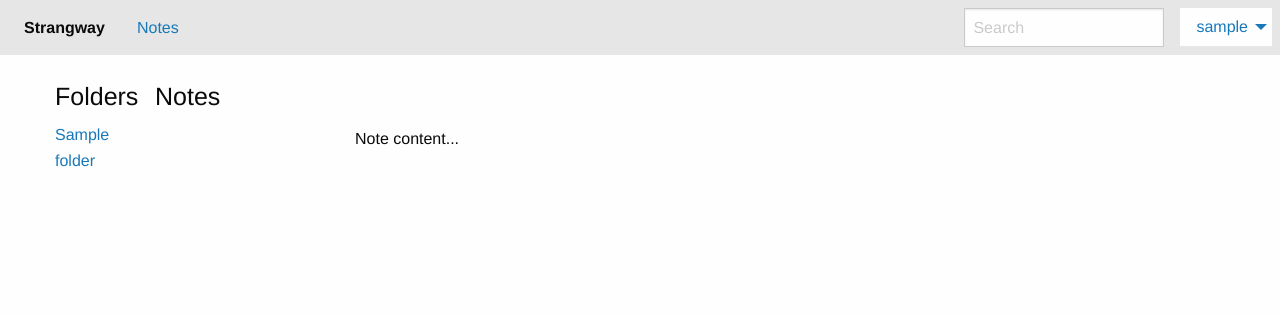
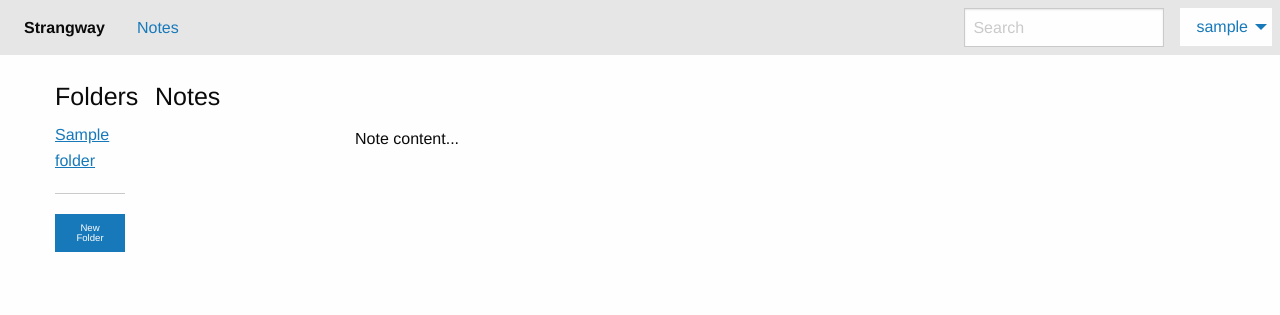
Before and after one commit to asommer70/strangway, a Django app: a page that uses notes/templates/notes/folder_detail.html in a window 1280 px wide. Shown: the top 315 px of the page. Run offline with Django 3.2, Linux system fonts and the light colour scheme; a user stored in the database is signed in; tables that the repository leaves empty hold one stand-in row (values such as "Sample post"); some libraries are stand-ins or nearby versions.

Commit message:
Can create new Folders and working on editing current folder.

```diff
--- a/assets/js/main.js
+++ b/assets/js/main.js
@@ -7,4 +7,12 @@
     $this = $(this);
     $('#' + $this.data().hider).toggleClass('hide');
   });
+
+  $('.dbl-hider').contextmenu(function() {
+    // e.preventDefault();
+
+    $this = $(this);
+    $('#' + $this.data().hider).toggleClass('hide');
+
+  });
 });
--- a/components/scss/main.scss
+++ b/components/scss/main.scss
@@ -1,3 +1,14 @@
 @import '../node_modules/foundation-sites/scss/foundation';
 @import 'settings';
 @import 'includes';
+
+
+.popup-form {
+  width: 20em;
+}
+
+.active-folder {
+  a {
+    text-decoration: underline;
+  }
+}
--- /dev/null
+++ b/notes/forms.py
@@ -0,0 +1,16 @@
+from django import forms
+from django.urls import reverse_lazy
+
+from .models import Folder
+
+
+class NewFolderForm(forms.Form):
+    name = forms.CharField()
+
+
+class FolderForm(forms.ModelForm):
+    name = forms.CharField()
+
+    class Meta:
+        model = Folder
+        fields = ['name']
--- a/notes/models.py
+++ b/notes/models.py
@@ -20,3 +20,6 @@
     slug = models.SlugField(max_length=1024, default="Main", unique=True)
     created_at = models.DateTimeField(auto_now_add=True)
     updated_at = models.DateTimeField(auto_now=True)
+
+    def __str__(self):
+        return 'Name: ' + self.name + ' slug: ' + self.slug
--- a/notes/templates/notes/folder_detail.html
+++ b/notes/templates/notes/folder_detail.html
@@ -9,11 +9,34 @@
 
     <ul class="folders no-bullet">
       {% for folder in folders %}
-        <li>
-          <a href="{% url 'notes:folder' slug=folder.slug %}">{{folder.name}}</a>
+
+
+        <li class="{% if request.path == '/notes/folder/'|add:folder.slug %}active-folder{% endif %}">
+          <a href="{% url 'notes:folder' slug=folder.slug %}" class="dbl-hider" data-hider="{{folder.slug}}-edit">{{folder.name}}</a>
+
+          <div class="folder-edit hide" id="{{folder.slug}}-edit">
+            <form class="" action="{% url 'notes:folder' slug=folder.slug %}" method="post">
+              {% csrf_token %}
+              {{ folder_form.as_p }}
+              <input type="submit" value="Save" class="button tiny success" />
+            </form>
+          </div>
         </li>
       {% endfor %}
     </ul>
+
+    <hr/>
+    <button class="button tiny hider" data-hider="new-folder">New Folder</button>
+
+    <div class="callout hide popup-form" id="new-folder">
+      <!-- <button class="close-button" data-close>&times;</button> -->
+      <h5>New Folder</h5>
+      <form class="" action="#" method="post">
+        {% csrf_token %}
+        {{ form.as_p }}
+        <input type="submit" value="Create Folder" class="button tiny success" />
+      </form>
+    </div>
 
   </div>
 
--- a/notes/views.py
+++ b/notes/views.py
@@ -1,19 +1,24 @@
 from django.contrib.auth.mixins import LoginRequiredMixin
 from django.http import HttpResponseRedirect, JsonResponse
 from django.shortcuts import render
+from django.template.defaultfilters import slugify
 from django.urls import reverse, reverse_lazy
 from django.views.generic import ListView, DetailView, CreateView, UpdateView, DeleteView
+from django.views.generic.edit import FormView
 from rest_framework import generics
 from rest_framework.authentication import TokenAuthentication
 
 from .models import Note, Folder
 from .serializers import NoteSerializer
+from .forms import NewFolderForm, FolderForm
 
 
-class NoteListView(LoginRequiredMixin, ListView):
+class NoteListView(LoginRequiredMixin, ListView, FormView):
     context_object_name = 'notes'
     model = Note
     paginate_by = 10
+    form_class = FolderForm
+    success_url = reverse_lazy('notes:list')
 
     def get_context_data(self, **kwargs):
         context = super().get_context_data(**kwargs)
@@ -21,17 +26,29 @@
         context['folders'] = Folder.objects.all()
         return context
 
+    def form_valid(self, form):
+        if form.is_valid():
+            Folder.objects.create(name=form.cleaned_data['name'], slug=slugify(form.cleaned_data['name']))
+        return super().form_valid(form)
 
-class FolderNotesView(LoginRequiredMixin, DetailView):
+class FolderNotesView(LoginRequiredMixin, DetailView, FormView):
     model = Folder
+    form_class = FolderForm
+    success_url = reverse_lazy('notes:list')
 
     def get_context_data(self, **kwargs):
         context = super().get_context_data(**kwargs)
+        active_folder = Folder.objects.get(slug=self.request.path.split('/')[-1])
 
         context['folders'] = Folder.objects.all()
+        context['folder_form'] = FolderForm(initial={'name': active_folder.name})
         return context
 
-
+    def form_valid(self, form):
+        if form.is_valid():
+            print('form.cleand_data:', form.cleaned_data)
+            Folder.objects.create(name=form.cleaned_data['name'], slug=slugify(form.cleaned_data['name']))
+        return super().form_valid(form)
 
 class ListCreateNote(generics.ListCreateAPIView):
     queryset = Note.objects.all()
```
Also changed, not shown: notes/templates/notes/note_list.html (+8 -4 lines), assets/css/main.css, 1 other file.
